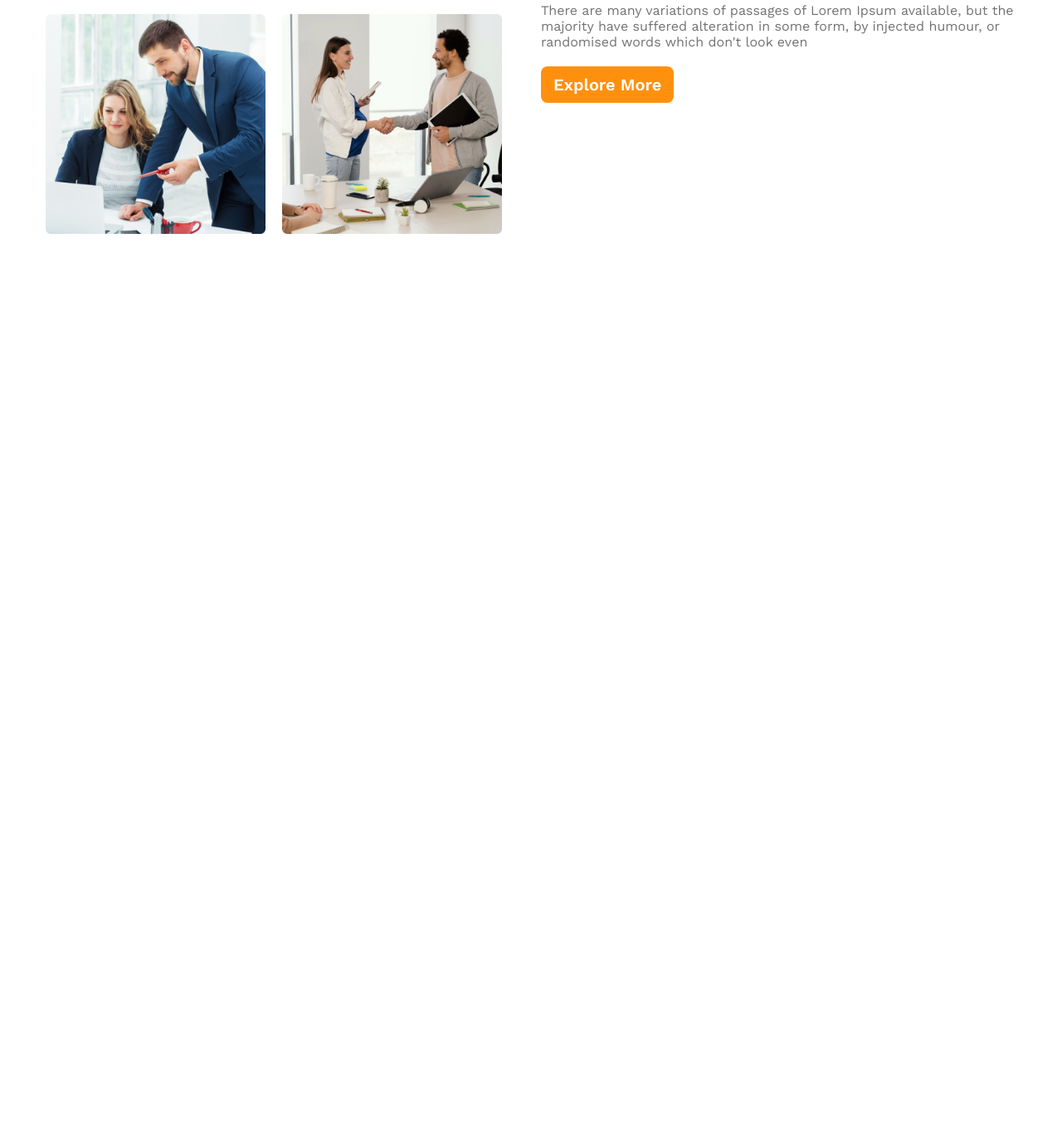
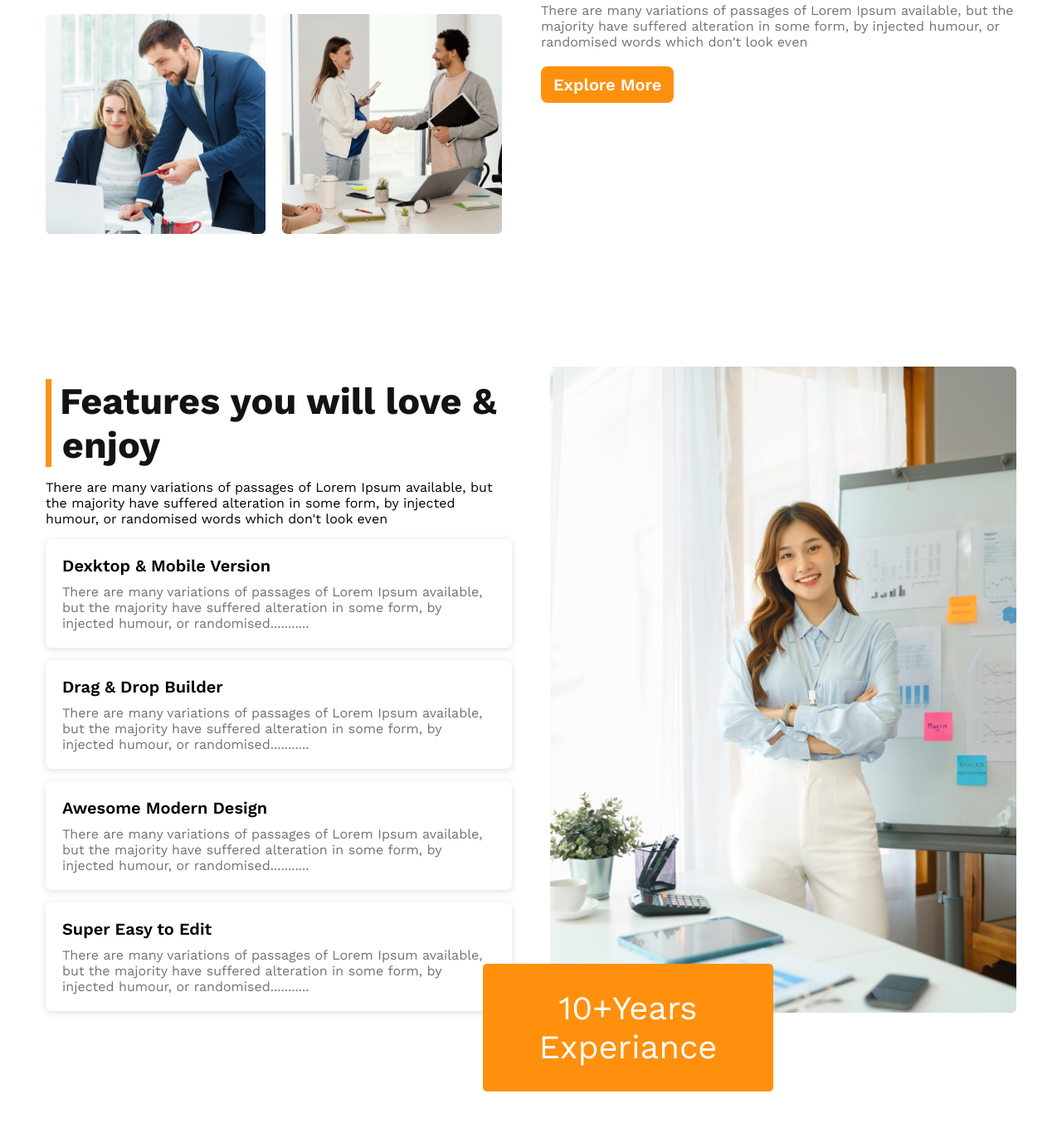
Before and after one commit to mosharofhossain1/g3-architact, a plain HTML site: page index.html in a window 1280 px wide. Shown: the part 1498-2852 px from the top of the page at 83% size. Before the commit the page ends 1820 px from the top, so only its background shows below. Drawn offline with nearby package versions, Linux system fonts and the light colour scheme.

Commit message:
feature section Finish

```diff
--- a/assets/css/responsive.css
+++ b/assets/css/responsive.css
@@ -38,6 +38,27 @@
         margin: 20px 0px;
         text-align: center;
     }
+    .feature_section{
+        padding: 10px;
+    }
+    .features_container{
+        flex-direction: column;
+    }
+.feature_top_content .top_title{
+    font-size: 30px;
+}
+    .feature_contents{
+        width: 100%;
+        margin-right: 0px;
+    }
+
+    .feature_image{
+        width: 100%;
+        margin-left: 0px;
+    }
+    .feature_section .experiance {
+        display: none;
+    }
 }
 
 @media screen and (min-width: 577px) and (max-width: 992px) {
@@ -50,14 +71,24 @@
     .banner_title{
         font-size: 40px;
     }
+    .team_section{
+        padding: 20px;
+    }
     .teams_container{
         flex-direction: column-reverse;
     }
     .team_images_content{
-        grid-template-columns: repeat(2,1fr);
-
+        width: 100%;
+        margin-right: 0px;
+    }
+    .team_images_content img{
+        width: 100%;
     }
 
+    .team_desc_content{
+        width: 100%;
+        margin-left: 0px;
+    }
 .team_desc{
     width: 100%;
 }
@@ -68,4 +99,22 @@
         margin: 20px 0px;
         text-align: center;
     }
+.feature_section{
+    padding: 10px;
 }
+    .features_container{
+        flex-direction: column;
+    }
+    .feature_contents{
+        width: 100%;
+        margin-right: 0px;
+    }
+
+    .feature_image{
+        width: 100%;
+        margin-left: 0px;
+    }
+    .feature_section .experiance {
+        display: none;
+    }
+}
--- a/assets/css/style.css
+++ b/assets/css/style.css
@@ -112,10 +112,12 @@ nav ul li a {
     color: #727272;
     margin: 20px 0px;
 }
-.banner_img{
+
+.banner_img {
     margin-top: 20px;
 }
-.banner_img img{
+
+.banner_img img {
     width: 100%;
 }
 
@@ -123,55 +125,142 @@ nav ul li a {
 
 /* Main section Css Style Start */
 /* Team Secttion css */
-.team_section{
+.team_section {
     margin-top: 80px;
     padding: 40px 0px;
 }
-.teams_container{
+
+.teams_container {
     display: flex;
     align-items: center;
 
 }
-.team_title{
+
+.team_title {
     width: 450px;
     margin-bottom: 20px;
 }
-.team_desc{
+
+.team_desc {
     font-size: 16px;
-font-style: normal;
-font-weight: 400;
-color: #727272;
-margin-bottom: 20px;
+    font-style: normal;
+    font-weight: 400;
+    color: #727272;
+    margin-bottom: 20px;
 }
-.normal_color{
+
+.normal_color {
     color: #727272;
     font-size: 40px;
     font-weight: 700;
 }
-.black_color{
+
+.black_color {
     color: #131313;
     font-size: 40px;
     font-weight: 700;
 }
-.primary_color{
+
+.primary_color {
     color: #FF900E;
     font-size: 40px;
     font-weight: 700;
 }
-.team_images_content{
+
+.team_images_content {
     width: 48%;
     margin-right: 2%;
 }
-.team_images_content{
+
+.team_images_content {
     display: grid;
-    grid-template-columns: repeat(2,1fr);
+    grid-template-columns: repeat(2, 1fr);
     gap: 20px;
 }
-.team_images_content img{
+
+.team_images_content img {
     width: 100%;
 }
- .team_desc_content{
+
+.team_desc_content {
     width: 50%;
     margin-left: 2%;
- }
+}
+
+/* Feature Section Start */
+.feature_section {
+    margin-top: 70px;
+    padding: 50px 0px;
+
+}
+.feature_section .experiance {
+    background-color: #FF900E;
+    padding: 30px;
+    font-size: 40px;
+    color: white;
+    width: 350px;
+    height: auto;
+    border-radius: 5px;
+    position: relative;
+    top: -72px;
+    left: 527px;
+    text-align: center;
+}
+.features_container {
+    display: flex;
+}
+
+.feature_top_content {
+    margin: 15px 0px;
+
+}
+
+.feature_top_content .top_title {
+    font-size: 45px;
+    font-style: normal;
+    font-weight: 700;
+    color: #131313;
+    margin-bottom: 15px;
+    border-left: 7px solid #FF900E;;
+}
+
+.feature_top_content span{
+    margin:0px 10px;
+}
+
+.feature_bottom_content {
+    margin: 15px 0px;
+    box-shadow: rgba(99, 99, 99, 0.2) 0px 2px 8px 0px;
+    padding: 20px;
+    border-radius: 7px;
+}
+
+.feature_bottom_content .bottom_title {
+    margin-bottom: 10px;
+    font-size: 20px;
+    font-style: normal;
+    font-weight: 600;
+}
+
+.feature_bottom_content .bottom_desc {
+    font-size: 16px;
+    font-style: normal;
+    font-weight: 400;
+    color: #727272;
+}
+
+.feature_contents {
+    width: 48%;
+    margin-right: 2%;
+}
+
+.feature_image {
+    width: 48%;
+    margin-left: 2%;
+}
+
+.feature_image img {
+    width: 100%;
+}
+
 /* Main section Css Style End */
--- a/index.html
+++ b/index.html
@@ -81,7 +81,59 @@
 
         </section>
 
+        <section class="feature_section">
+            <div class="container">
+                <div class="features_container">
+                    <div class="feature_contents">
+                        <div class="feature_top_content">
+                            <h3 class="top_title"> <span>Features you will love & &nbsp;enjoy</span></h3>
+                            <p class="top_desc">There are many variations of passages of Lorem Ipsum available, but the
+                                majority have suffered alteration in some form, by injected humour, or randomised words
+                                which don't look even</p>
+                        </div>
+                        <div class="feature_bottom_content">
+                            <h3 class="bottom_title">Dexktop & Mobile Version</h3>
+                            <p class="bottom_desc">There are many variations of passages of Lorem Ipsum available, but
+                                the
+                                majority have suffered alteration in some form, by injected humour, or
+                                randomised...........
+                            </p>
+                        </div>
+                        <div class="feature_bottom_content">
+                            <h3 class="bottom_title">Drag & Drop Builder</h3>
+                            <p class="bottom_desc">There are many variations of passages of Lorem Ipsum available, but
+                                the
+                                majority have suffered alteration in some form, by injected humour, or
+                                randomised...........
+                            </p>
+                        </div>
+                        <div class="feature_bottom_content">
+                            <h3 class="bottom_title">Awesome Modern Design</h3>
+                            <p class="bottom_desc">There are many variations of passages of Lorem Ipsum available, but
+                                the
+                                majority have suffered alteration in some form, by injected humour, or
+                                randomised...........
+                            </p>
+                        </div>
+                        <div class="feature_bottom_content">
+                            <h3 class="bottom_title">Super Easy to Edit</h3>
+                            <p class="bottom_desc">There are many variations of passages of Lorem Ipsum available, but
+                                the
+                                majority have suffered alteration in some form, by injected humour, or
+                                randomised...........
+                            </p>
+                        </div>
+                    </div>
 
+                    <div class="feature_image">
+                        <img src="images/architect.png" alt="">
+                    </div>
+                </div>
+                <div class="experiance">10+Years Experiance</div>
+
+            </div>
+
+        </section>
 
         <!-- Feature Section End -->
     </main>
```
